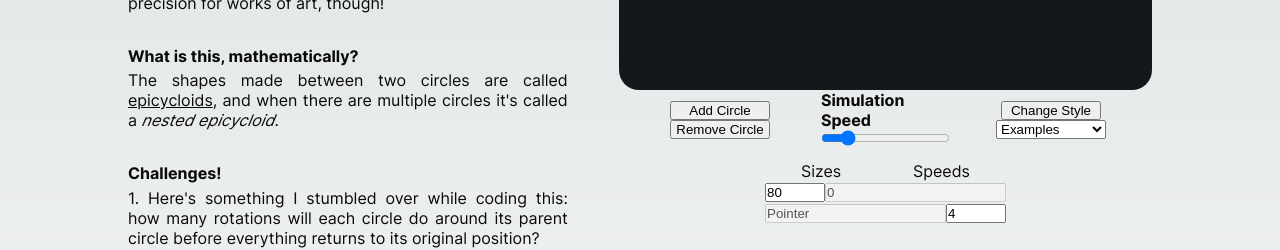
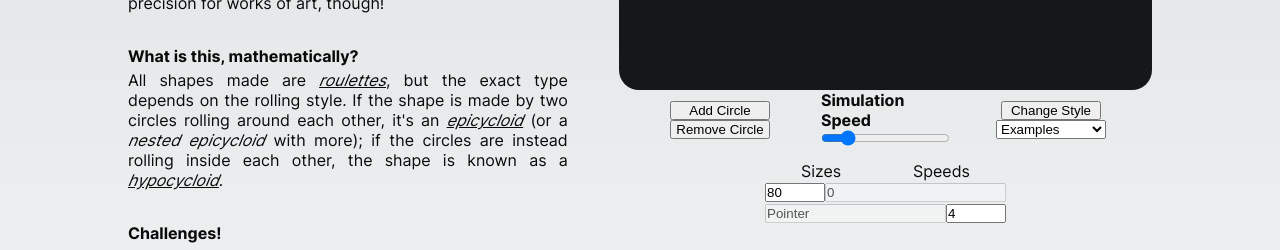
Before and after one commit to jacbn/jacbn.me, a Next.js app: page /maths-art/_radials in a window 1280 px wide. Shown: the part 539-789 px from the top of the page. Built offline with nearby package versions, Linux system fonts and the light colour scheme.

Commit message:
maths terminology update

```diff
--- a/src/pages/maths-art/_radials.tsx
+++ b/src/pages/maths-art/_radials.tsx
@@ -29,7 +29,7 @@ export default function Radials() {
           <p>*I'm not sure this JS simulation will quite have the precision for works of art, though!</p>
           <br/>
           <h4>What is this, mathematically?</h4>
-          <p>The shapes made between two circles are called <a href="https://en.wikipedia.org/wiki/Epicycloid">epicycloids</a>, and when there are multiple circles it's called a <i>nested epicycloid</i>.</p>
+          <p>All shapes made are <a href="https://en.wikipedia.org/wiki/Roulette_(curve)"><i>roulettes</i></a>, but the exact type depends on the rolling style. If the shape is made by two circles rolling around each other, it's an <a href="https://en.wikipedia.org/wiki/Epicycloid"><i>epicycloid</i></a> (or a <i>nested epicycloid</i> with more); if the circles are instead rolling inside each other, the shape is known as a <i><a href="https://en.wikipedia.org/wiki/Hypocycloid"><i>hypocycloid</i></a>.</i></p>
           <br/>
           <h4>Challenges!</h4>
           <p>1. Here's something I stumbled over while coding this: how many rotations will each circle do around its parent circle before everything returns to its original position?</p>
```
